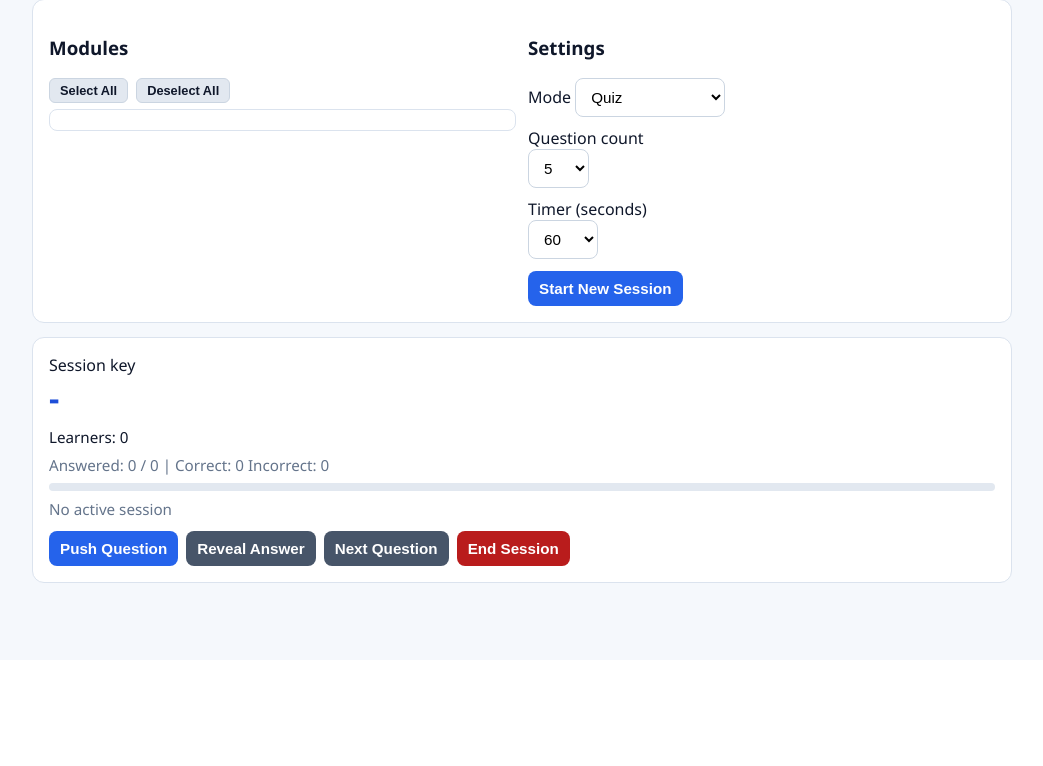
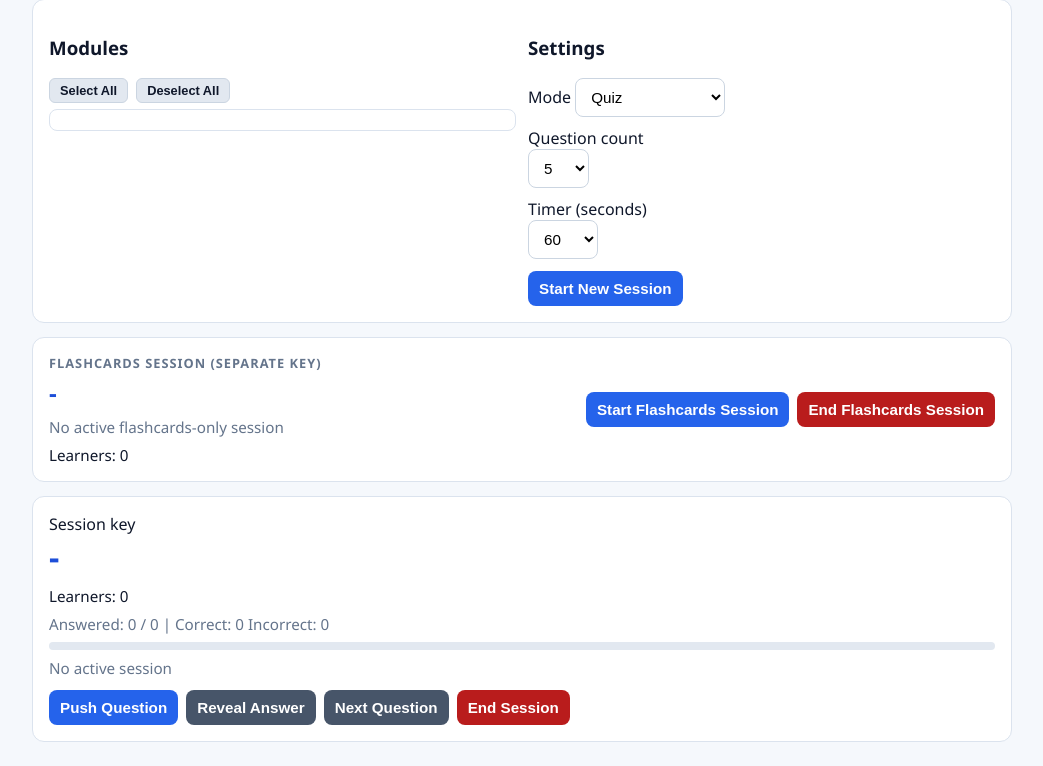
Before and after one commit to venjal/AIexams, a Flask app: template templates/instructor.html in a window 1280 px wide. Shown: the part 140-906 px from the top of the page, without its empty margins (118-1161 px from the left). Before the commit the page ends 723 px from the top, so only its background shows below. Run offline with Flask 3, Linux system fonts and the light colour scheme; the template is opened without the code that fills it: most values are stand-ins (such as "Sample title", 1, 10 or a date in 2020).

Commit message:
Add dedicated flashcards-only sessions with separate key and hard access enforcement
- Add /api/session/start-flashcards and /api/session/end-flashcards
  for separate flashcards-only keys
- Keep quiz sessions separate: /api/session/start rejects flashcards mode
- Instructor dashboard: new Flashcards Session section with independent
  start/end buttons and flashcards key display
- Flashcards APIs now require active flashcards learner session (for learners)
  and return 403 immediately after session ends
- Learner flashcards UI now continuously validates session access and redirects
  to landing when session is ended, including on next/prev/regenerate actions
- Flashcards session enables all modules by default until instructor ends it

```diff
--- a/app.py
+++ b/app.py
@@ -117,6 +117,19 @@ def is_valid_session(key: str) -> bool:
 def check_instructor_auth(incoming_request) -> bool:
     """Return True if the request cookie contains a valid instructor token."""
     return incoming_request.cookies.get("instructor_auth") == hashlib.sha256(INSTRUCTOR_PASSWORD.encode()).hexdigest()
+
+
+def get_active_learner_session(expected_mode: Optional[str] = None):
+    """Return (key, session) for an active learner cookie session, optionally filtered by mode."""
+    key = request.cookies.get("learner_session_key", "")
+    if not is_valid_session(key):
+        return None, None
+    session = state["live_sessions"].get(key)
+    if not session:
+        return None, None
+    if expected_mode and session.get("mode") != expected_mode:
+        return None, None
+    return key, session
 
 
 def build_agent_reference() -> dict:
@@ -668,13 +681,24 @@ def quiz_modules_page():
 @app.route("/flashcards")
 def flashcards_page():
     """Serve the module-based flashcards page."""
-    if not check_instructor_auth(request):
+    is_instructor = check_instructor_auth(request)
+    flashcard_session_mode = False
+    flashcard_modules = list(range(1, len(AI103_MODULES) + 1))
+    if not is_instructor:
         key = request.cookies.get("learner_session_key", "")
         if not is_valid_session(key):
             return redirect("/")
-        if state["live_sessions"][key].get("mode") != "flashcards":
+        learner_session = state["live_sessions"][key]
+        if learner_session.get("mode") != "flashcards":
             return redirect("/session")
-    return render_template("ai3026-flashcards.html")
+        flashcard_session_mode = True
+        flashcard_modules = learner_session.get("modules", flashcard_modules)
+    return render_template(
+        "ai3026-flashcards.html",
+        is_instructor=is_instructor,
+        flashcard_session_mode=flashcard_session_mode,
+        flashcard_modules=flashcard_modules,
+    )
 
 
 @app.route("/instructor", methods=["GET"])
@@ -973,6 +997,13 @@ def save_quiz_results():
 @app.route("/api/flashcards/modules", methods=["GET"])
 def flashcard_modules():
     """List modules for flashcard generation."""
+    allowed_ids = set(range(1, len(AI103_MODULES) + 1))
+    if not check_instructor_auth(request):
+        _, learner_session = get_active_learner_session(expected_mode="flashcards")
+        if not learner_session:
+            return jsonify({"error": "invalid or inactive flashcard session"}), 403
+        allowed_ids = set(learner_session.get("modules", []))
+
     modules = [
         {
             "id": idx + 1,
@@ -980,6 +1011,7 @@ def flashcard_modules():
             "url": module["url"],
         }
         for idx, module in enumerate(AI103_MODULES)
+        if (idx + 1) in allowed_ids
     ]
     return jsonify({"modules": modules})
 
@@ -991,8 +1023,20 @@ def flashcards_by_module():
     count = request.args.get("count", default=10, type=int)
     fresh = request.args.get("fresh", default=True, type=bool)
 
+    allowed_ids = set(range(1, len(AI103_MODULES) + 1))
+    if not check_instructor_auth(request):
+        _, learner_session = get_active_learner_session(expected_mode="flashcards")
+        if not learner_session:
+            return jsonify({"error": "invalid or inactive flashcard session"}), 403
+        allowed_ids = set(learner_session.get("modules", []))
+
+    if module_id is None:
+        module_id = min(allowed_ids) if allowed_ids else 1
+
     if module_id is None or module_id < 1 or module_id > len(AI103_MODULES):
         return jsonify({"error": "module_id is out of range"}), 400
+    if module_id not in allowed_ids:
+        return jsonify({"error": "module is not enabled for this flashcard session"}), 403
 
     selected = AI103_MODULES[module_id - 1]
     safe_count = max(1, min(count, 25))
@@ -1108,6 +1152,8 @@ def start_session():
         return jsonify({"error": "unauthorized"}), 403
 
     data = request.get_json() or {}
+    if data.get("mode") == "flashcards":
+        return jsonify({"error": "Use /api/session/start-flashcards for flashcard-only sessions"}), 400
     key = generate_session_key()
     while key in state["live_sessions"]:
         key = generate_session_key()
@@ -1131,6 +1177,53 @@ def start_session():
         "created_at": datetime.now(),
     }
     return jsonify({"key": key})
+
+
+@app.route("/api/session/start-flashcards", methods=["POST"])
+def start_flashcards_session():
+    """Create a flashcards-only session with a dedicated key. Instructor only."""
+    if not check_instructor_auth(request):
+        return jsonify({"error": "unauthorized"}), 403
+
+    data = request.get_json() or {}
+    key = generate_session_key()
+    while key in state["live_sessions"]:
+        key = generate_session_key()
+
+    requested_count = int(data.get("card_count", 25))
+    safe_count = max(5, min(requested_count, 25))
+    all_modules = list(range(1, len(AI103_MODULES) + 1))
+
+    state["live_sessions"][key] = {
+        "active": True,
+        "mode": "flashcards",
+        "modules": all_modules,
+        "question_count": safe_count,
+        "timer_seconds": 60,
+        "current_question": None,
+        "current_question_pushed_at": None,
+        "answer_revealed": False,
+        "learners": set(),
+        "answers": {},
+        "submitted_for_question": set(),
+        "created_at": datetime.now(),
+    }
+    return jsonify({"key": key, "mode": "flashcards", "modules": all_modules})
+
+
+@app.route("/api/session/end-flashcards", methods=["POST"])
+def end_flashcards_session():
+    """End an active flashcards-only session. Instructor only."""
+    if not check_instructor_auth(request):
+        return jsonify({"error": "unauthorized"}), 403
+
+    key = (request.get_json() or {}).get("key", "")
+    session = state["live_sessions"].get(key)
+    if not session or session.get("mode") != "flashcards":
+        return jsonify({"error": "flashcard session not found"}), 404
+
+    session["active"] = False
+    return jsonify({"status": "ended", "mode": "flashcards"})
 
 
 @app.route("/api/session/end", methods=["POST"])
--- a/templates/instructor.html
+++ b/templates/instructor.html
@@ -54,7 +54,6 @@
           <select id="mode">
             <option value="quiz">Quiz</option>
             <option value="quiz-modules">Quiz by Module</option>
-            <option value="flashcards">Flashcards</option>
           </select>
           <label style="display:block; margin-top:10px;">Question count</label>
           <select id="questionCount">
@@ -74,6 +73,21 @@
           <div class="btn-row">
             <button id="startBtn" type="button">Start New Session</button>
           </div>
+        </div>
+      </div>
+    </div>
+
+    <div class="card">
+      <div style="display:flex; justify-content:space-between; align-items:center; gap:10px; flex-wrap:wrap;">
+        <div>
+          <div style="font-size:0.8rem; font-weight:700; color:#64748b; text-transform:uppercase; letter-spacing:1px;">Flashcards Session (Separate Key)</div>
+          <div id="flashcardKey" class="session-key" style="font-size:1.5rem; margin-top:4px;">-</div>
+          <div id="flashcardStatus" class="status muted">No active flashcards-only session</div>
+          <div id="flashcardLearners" class="status">Learners: 0</div>
+        </div>
+        <div class="btn-row" style="margin-top:0;">
+          <button id="startFlashcardsBtn" type="button">Start Flashcards Session</button>
+          <button id="endFlashcardsBtn" class="btn-danger" type="button">End Flashcards Session</button>
         </div>
       </div>
     </div>
@@ -116,20 +130,22 @@
     const learnerCountEl = document.getElementById('learnerCount');
     const liveStatusEl = document.getElementById('liveStatus');
     const modeSelectEl = document.getElementById('mode');
+    const flashcardKeyEl = document.getElementById('flashcardKey');
+    const flashcardStatusEl = document.getElementById('flashcardStatus');
+    const flashcardLearnersEl = document.getElementById('flashcardLearners');
+    const startFlashcardsBtn = document.getElementById('startFlashcardsBtn');
+    const endFlashcardsBtn = document.getElementById('endFlashcardsBtn');
 
     let currentKey = '';
     let currentPushedQuestion = null;
     let previewRevealed = false;
     let currentMode = 'quiz';
+    let currentFlashcardKey = '';
 
     function updateControlsForMode(mode) {
-      const isFlashcards = mode === 'flashcards';
-      pushBtn.disabled = isFlashcards;
-      revealBtn.disabled = isFlashcards;
-      nextBtn.disabled = isFlashcards;
-      if (isFlashcards) {
-        liveStatusEl.textContent = 'Flashcard session active (question push disabled)';
-      }
+      pushBtn.disabled = false;
+      revealBtn.disabled = false;
+      nextBtn.disabled = false;
     }
 
     function renderModules() {
@@ -183,10 +199,6 @@
     async function pushQuestion() {
       if (!currentKey) {
         alert('Start a session first');
-        return;
-      }
-      if (currentMode === 'flashcards') {
-        alert('Push Question is not available for Flashcards mode.');
         return;
       }
       const modules = selectedModuleIds();
@@ -271,8 +283,53 @@
       updateControlsForMode(currentMode);
     }
 
+    async function startFlashcardsSession() {
+      const res = await fetch('/api/session/start-flashcards', {
+        method: 'POST',
+        headers: {'Content-Type': 'application/json'},
+        body: JSON.stringify({card_count: 25}),
+      });
+      const data = await res.json();
+      if (!res.ok) {
+        alert(data.error || 'Could not start flashcards session');
+        return;
+      }
+      currentFlashcardKey = data.key;
+      flashcardKeyEl.textContent = currentFlashcardKey;
+      flashcardStatusEl.textContent = 'Flashcards-only session active (all modules enabled)';
+      flashcardLearnersEl.textContent = 'Learners: 0';
+    }
+
+    async function endFlashcardsSession() {
+      if (!currentFlashcardKey) {
+        alert('No active flashcards session.');
+        return;
+      }
+      const res = await fetch('/api/session/end-flashcards', {
+        method: 'POST',
+        headers: {'Content-Type': 'application/json'},
+        body: JSON.stringify({key: currentFlashcardKey}),
+      });
+      const data = await res.json();
+      if (!res.ok) {
+        alert(data.error || 'Could not end flashcards session');
+        return;
+      }
+      currentFlashcardKey = '';
+      flashcardKeyEl.textContent = '-';
+      flashcardStatusEl.textContent = 'Flashcards session ended';
+      flashcardLearnersEl.textContent = 'Learners: 0';
+    }
+
     async function pollStatus() {
       if (!currentKey) {
+        if (currentFlashcardKey) {
+          const flashRes = await fetch(`/api/session/status?key=${encodeURIComponent(currentFlashcardKey)}`);
+          const flashData = await flashRes.json();
+          if (flashRes.ok) {
+            flashcardLearnersEl.textContent = `Learners: ${flashData.learner_count}`;
+          }
+        }
         return;
       }
       const res = await fetch(`/api/session/status?key=${encodeURIComponent(currentKey)}`);
@@ -285,6 +342,13 @@
         const pct = data.learner_count > 0 ? (data.answered_count / data.learner_count) * 100 : 0;
         progressFill.style.width = `${pct}%`;
       }
+      if (currentFlashcardKey) {
+        const flashRes = await fetch(`/api/session/status?key=${encodeURIComponent(currentFlashcardKey)}`);
+        const flashData = await flashRes.json();
+        if (flashRes.ok) {
+          flashcardLearnersEl.textContent = `Learners: ${flashData.learner_count}`;
+        }
+      }
     }
 
     setInterval(pollStatus, 3000);
@@ -293,6 +357,8 @@
     revealBtn.addEventListener('click', revealAnswer);
     nextBtn.addEventListener('click', nextQuestion);
     endBtn.addEventListener('click', endSession);
+    startFlashcardsBtn.addEventListener('click', startFlashcardsSession);
+    endFlashcardsBtn.addEventListener('click', endFlashcardsSession);
     renderModules();
   </script>
 </body>
```
Also changed, not shown: templates/ai3026-flashcards.html (+54 -6 lines).
